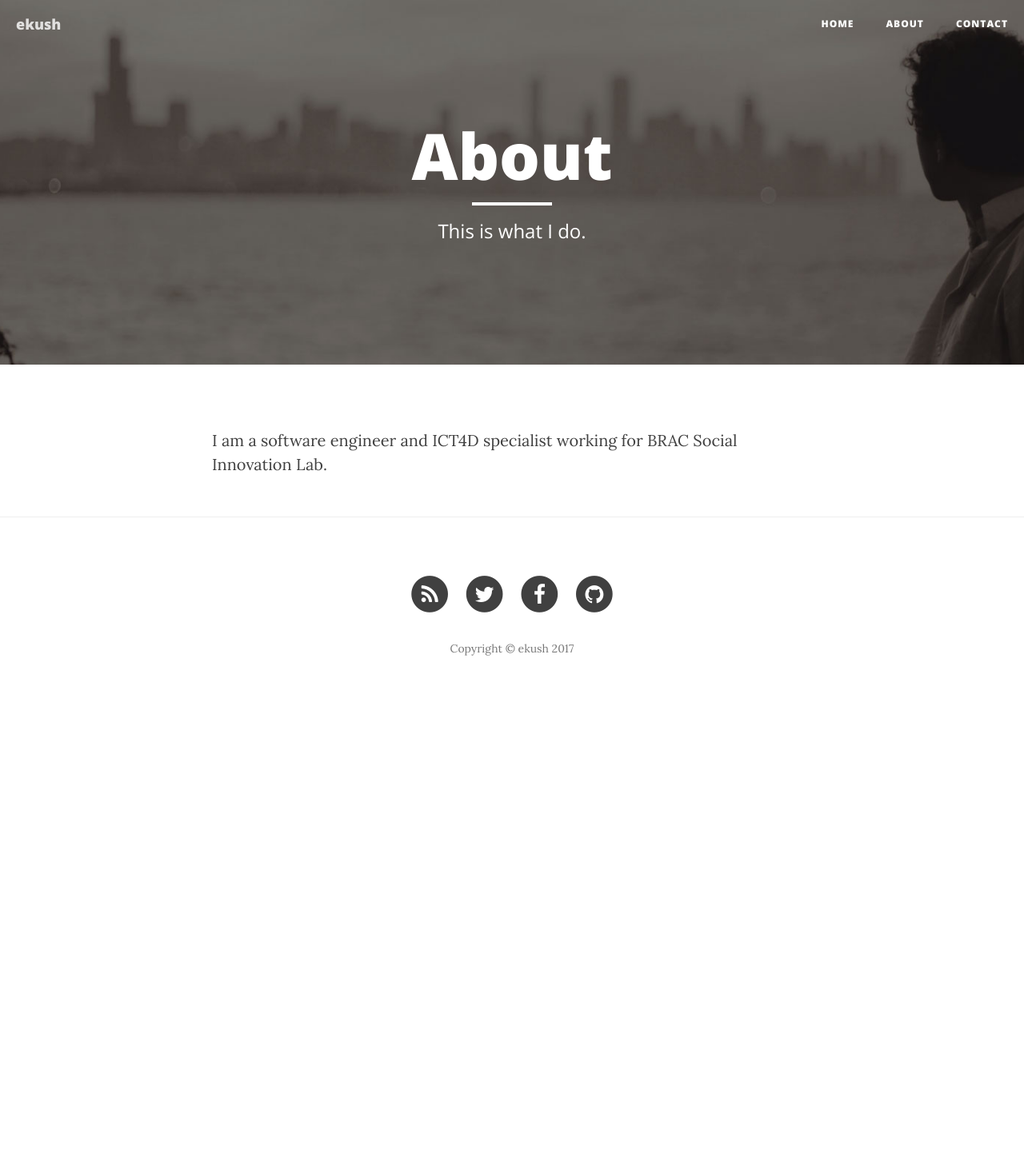
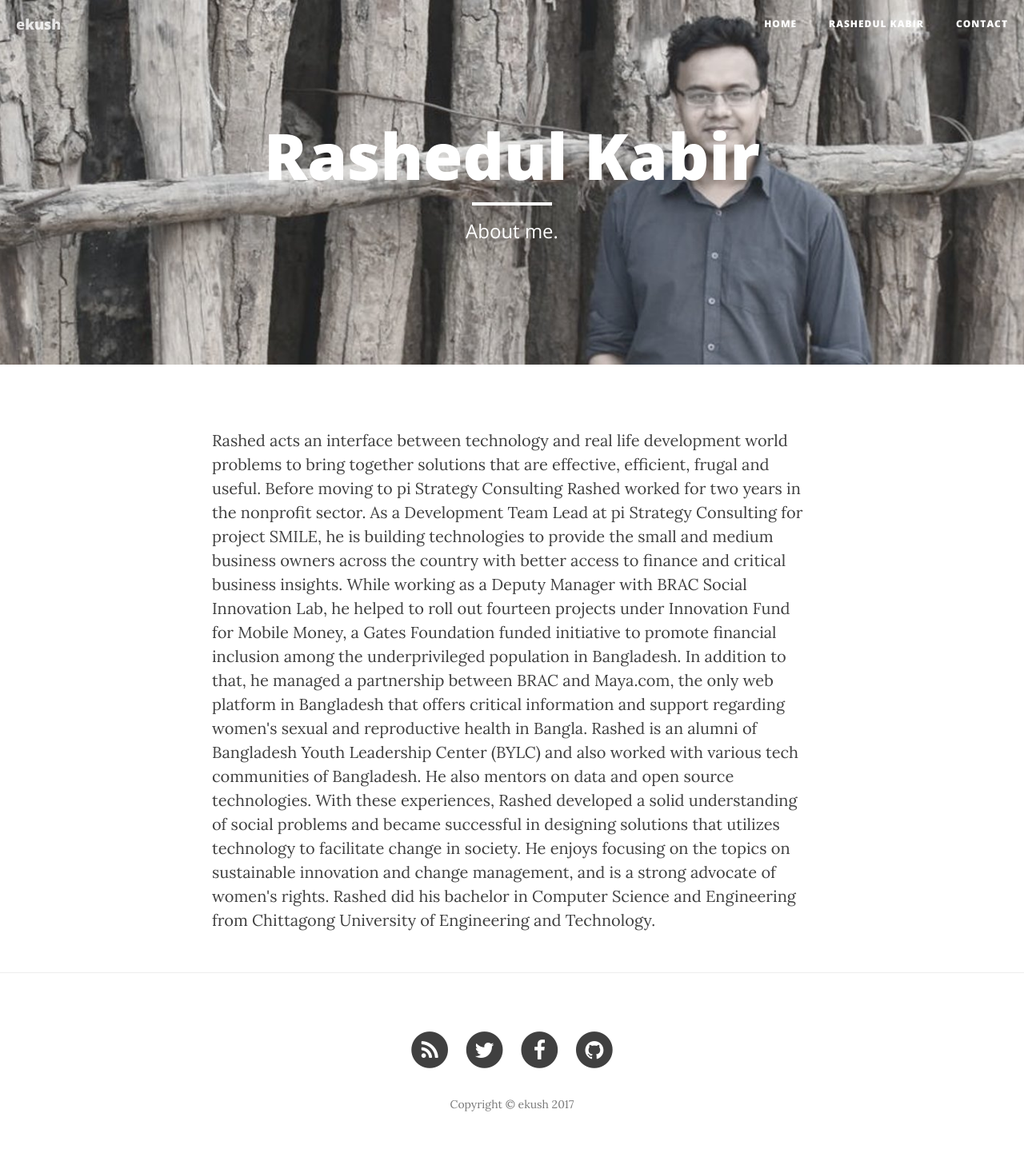
Before and after one commit to ekush/ekush.github.io, a Jekyll site: the page built from about.html, in a window 1280 px wide. Shown: the whole page at 80% size. Built offline with Jekyll 4.4.1, drawn with Linux system fonts in a browser that asks for light colours; nearby versions of some CDN libraries; before the commit the page ends 900 px from its top, so only the background shows below that.

Commit message:
about page updated

```diff
--- a/about.html
+++ b/about.html
@@ -1,10 +1,23 @@
 ---
 layout: page
-title: "About"
-description: "This is what I do."
-header-img: "img/about-bg.jpg"
+title: "Rashedul Kabir"
+description: "About me."
+header-img: "img/covers/about-bg.jpg"
 ---
 
 <p>
-  I am a software engineer and ICT4D specialist working for BRAC Social Innovation Lab.
-</p>
+  Rashed acts an interface between technology and real life development world problems to bring together solutions
+  that are effective, efficient, frugal and useful. Before moving to pi Strategy Consulting Rashed worked for two years
+  in the nonprofit sector. As a Development Team Lead at pi Strategy Consulting for project SMILE, he is building
+  technologies to provide the small and medium business owners across the country with better access to finance
+  and critical business insights. While working as a Deputy Manager with BRAC Social Innovation Lab, he helped to
+  roll out fourteen projects under Innovation Fund for Mobile Money, a Gates Foundation funded initiative to
+  promote financial inclusion among the underprivileged population in Bangladesh. In addition to that, he managed a
+  partnership between BRAC and Maya.com, the only web platform in Bangladesh that offers critical information and
+  support regarding women's sexual and reproductive health in Bangla. Rashed is an alumni of Bangladesh Youth
+  Leadership Center (BYLC) and also worked with various tech communities of Bangladesh. He also mentors on data
+  and open source technologies. With these experiences, Rashed developed a solid understanding of social problems
+  and became successful in designing solutions that utilizes technology to facilitate change in society. He enjoys
+  focusing on the topics on sustainable innovation and change management, and is a strong advocate of women's
+  rights. Rashed did his bachelor in Computer Science and Engineering from Chittagong University of Engineering
+  and Technology.</p>
```
Also changed, not shown: img/covers/about-bg.jpg (added).
